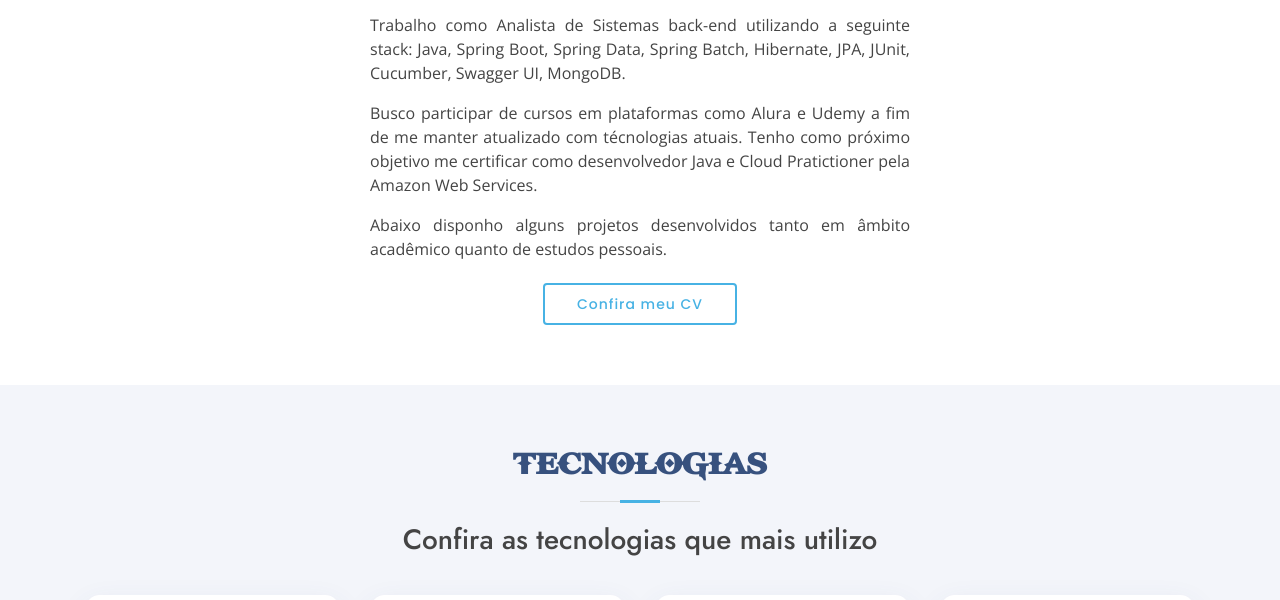
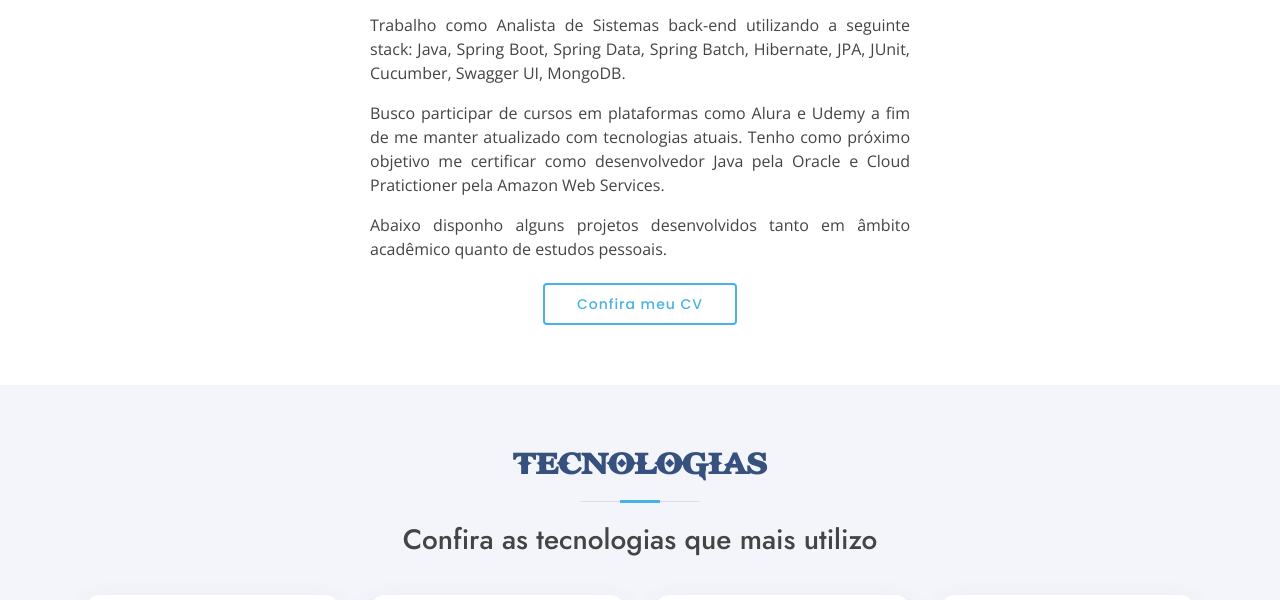
Before and after one commit to drextar/Portfolio, a plain HTML site: page index.html in a window 1280 px wide. Shown: the part 934-1534 px from the top of the page. Drawn offline with nearby package versions, Linux system fonts and the light colour scheme.

Commit message:
correcao texto e cv

```diff
--- a/index.html
+++ b/index.html
@@ -119,13 +119,13 @@
               Java, Spring Boot, Spring Data, Spring Batch, Hibernate, JPA, JUnit, Cucumber, Swagger UI, MongoDB.
             </p>
             <p data-aos="fade-right" data-aos-delay="470">
-              Busco participar de cursos em plataformas como Alura e Udemy a fim de me manter atualizado com técnologias atuais.
-              Tenho como próximo objetivo me certificar como desenvolvedor Java e Cloud Pratictioner pela Amazon Web Services.
+              Busco participar de cursos em plataformas como Alura e Udemy a fim de me manter atualizado com tecnologias atuais.
+              Tenho como próximo objetivo me certificar como desenvolvedor Java pela Oracle e Cloud Pratictioner pela Amazon Web Services.
             <p data-aos="fade-right" data-aos-delay="530">
               Abaixo disponho alguns projetos desenvolvidos tanto em âmbito acadêmico quanto de estudos
               pessoais.
             <p data-aos="fade-up" data-aos-delay="590" style="text-align: center;">
-              <a href="https://drive.google.com/file/d/1Y0B-TfdMZbkst1OqUnOuoWjn2hZiU1dj/view?usp=sharing"
+              <a href="https://drive.google.com/file/d/19xUA0CrC_En6NlqGKUJKGW1eeyYdSWg_/view?usp=sharing"
                 target="_blank" rel="noopener noreferrer" class="btn-learn-more">Confira meu CV</a>
             </p>
           </div>
```
